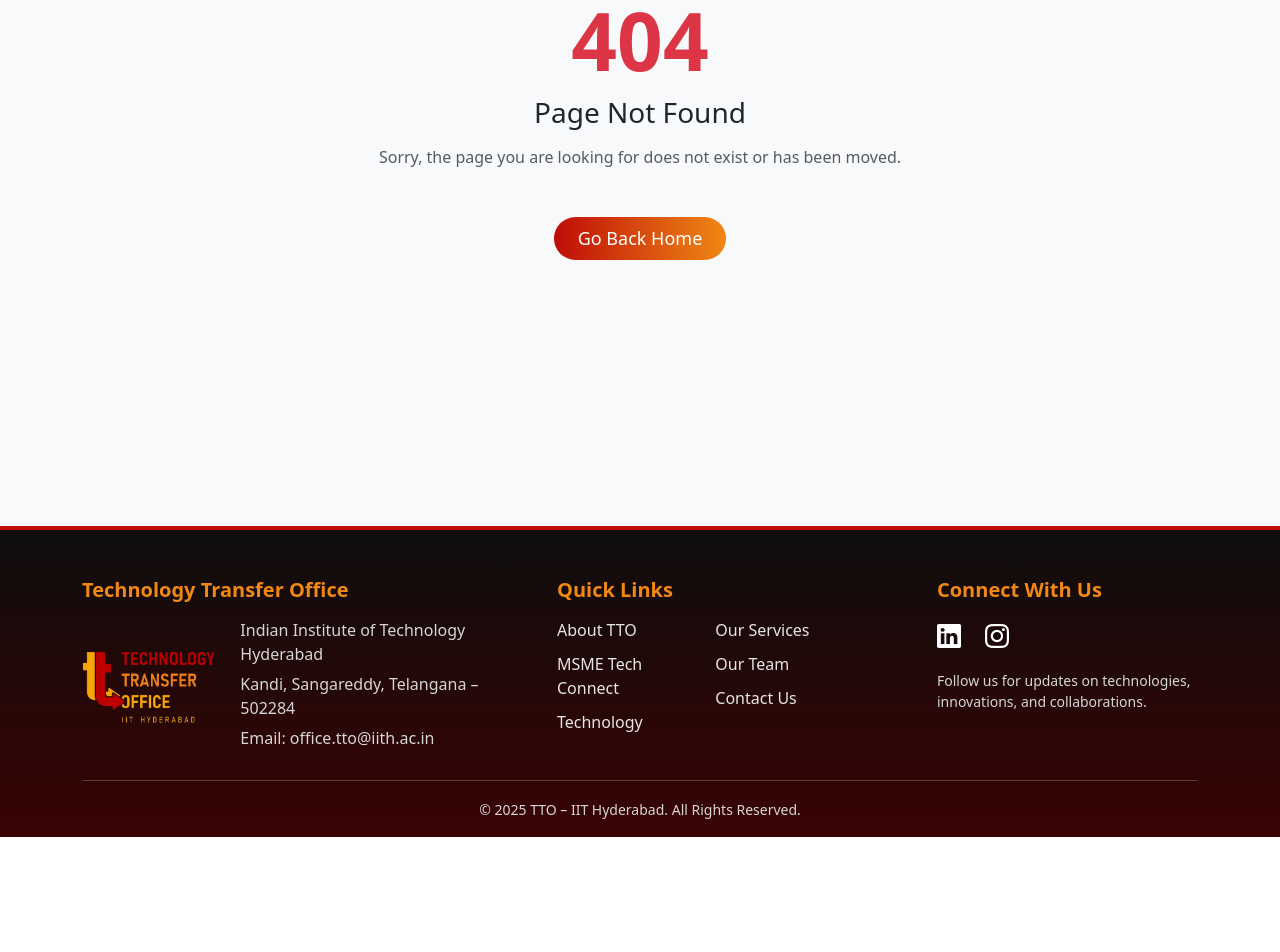
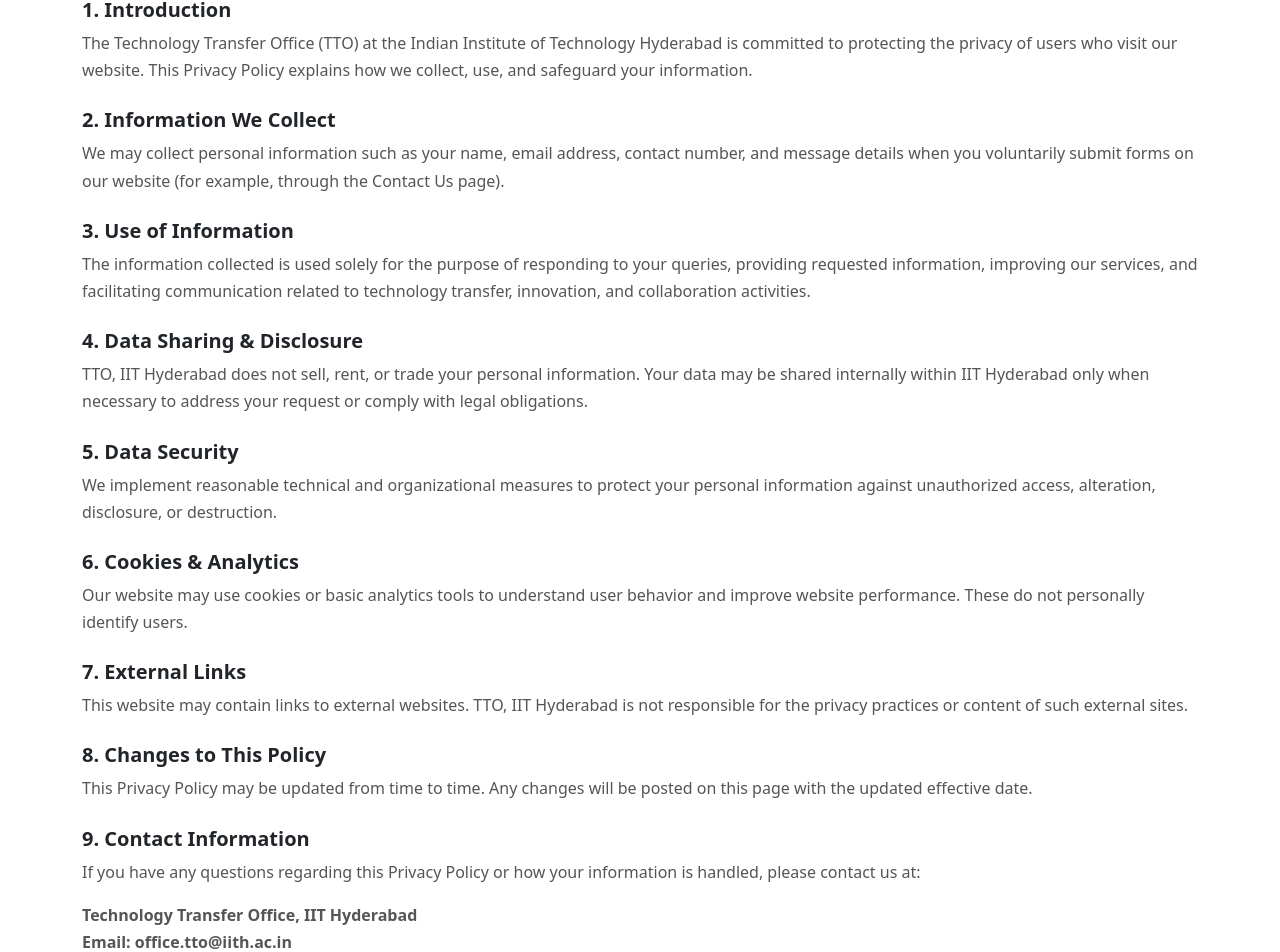
Before and after one commit to sachinsingh24/ttosite, a React (Vite) app: page /privacy-policy in a window 1280 px wide. Shown: the part 274-1226 px from the top of the page. Before the commit the page ends 1111 px from the top, so only its background shows below. Built offline with nearby package versions, Linux system fonts and the light colour scheme.

Commit message:
created privacy policy page

```diff
--- a/src/App.jsx
+++ b/src/App.jsx
@@ -12,6 +12,7 @@
 import ScrollToTop from "./components/ScrollToTop";
 import MSME from "./pages/msme";
 import Technology from "./pages/Technology";
+import PrivacyPolicy from "./pages/PrivacyPolicy";
 
 export default function App() {
   return (
@@ -28,6 +29,7 @@
           <Route path="/msme" element={<MSME />} />
           <Route path="/contact" element={<Contact />} />
           <Route path="/error" element={<ErrorPage />} />
+          <Route path="/privacy-policy" element={<PrivacyPolicy />} />
           <Route path="*" element={<NotFound />} />
         </Routes>
       </main>
--- a/src/components/Footer.jsx
+++ b/src/components/Footer.jsx
@@ -72,6 +72,9 @@
                   <li>
                     <a href="/technology">Technology</a>
                   </li>
+                  <li>
+                    <a href="/services">Our Services</a>
+                  </li>
                 </ul>
               </div>
 
@@ -79,13 +82,13 @@
               <div className="col-6">
                 <ul className="list-unstyled footer-links">
                   <li>
-                    <a href="/services">Our Services</a>
-                  </li>
-                  <li>
                     <a href="/team">Our Team</a>
                   </li>
                   <li>
                     <a href="/contact">Contact Us</a>
+                  </li>
+                  <li>
+                    <a href="/privacy-policy">Privacy Policy</a>
                   </li>
                 </ul>
               </div>
--- /dev/null
+++ b/src/pages/PrivacyPolicy.jsx
@@ -0,0 +1,95 @@
+import React from "react";
+
+export default function PrivacyPolicy() {
+  return (
+    <section className="container py-5" style={{ marginTop: "80px" }}>
+      <h1 className="fw-bold mb-4 display-6 text-center">
+        Privacy <span style={{ color: "#be0d07" }}>Policy</span>
+      </h1>
+
+      <p className="text-muted text-center mb-5">
+        Technology Transfer Office (TTO), IIT Hyderabad
+      </p>
+
+      <div className="privacy-content">
+        <h5 className="fw-bold mt-4">1. Introduction</h5>
+        <p>
+          The Technology Transfer Office (TTO) at the Indian Institute of
+          Technology Hyderabad is committed to protecting the privacy of users
+          who visit our website. This Privacy Policy explains how we collect,
+          use, and safeguard your information.
+        </p>
+
+        <h5 className="fw-bold mt-4">2. Information We Collect</h5>
+        <p>
+          We may collect personal information such as your name, email address,
+          contact number, and message details when you voluntarily submit forms
+          on our website (for example, through the Contact Us page).
+        </p>
+
+        <h5 className="fw-bold mt-4">3. Use of Information</h5>
+        <p>
+          The information collected is used solely for the purpose of responding
+          to your queries, providing requested information, improving our
+          services, and facilitating communication related to technology
+          transfer, innovation, and collaboration activities.
+        </p>
+
+        <h5 className="fw-bold mt-4">4. Data Sharing & Disclosure</h5>
+        <p>
+          TTO, IIT Hyderabad does not sell, rent, or trade your personal
+          information. Your data may be shared internally within IIT Hyderabad
+          only when necessary to address your request or comply with legal
+          obligations.
+        </p>
+
+        <h5 className="fw-bold mt-4">5. Data Security</h5>
+        <p>
+          We implement reasonable technical and organizational measures to
+          protect your personal information against unauthorized access,
+          alteration, disclosure, or destruction.
+        </p>
+
+        <h5 className="fw-bold mt-4">6. Cookies & Analytics</h5>
+        <p>
+          Our website may use cookies or basic analytics tools to understand user
+          behavior and improve website performance. These do not personally
+          identify users.
+        </p>
+
+        <h5 className="fw-bold mt-4">7. External Links</h5>
+        <p>
+          This website may contain links to external websites. TTO, IIT
+          Hyderabad is not responsible for the privacy practices or content of
+          such external sites.
+        </p>
+
+        <h5 className="fw-bold mt-4">8. Changes to This Policy</h5>
+        <p>
+          This Privacy Policy may be updated from time to time. Any changes will
+          be posted on this page with the updated effective date.
+        </p>
+
+        <h5 className="fw-bold mt-4">9. Contact Information</h5>
+        <p>
+          If you have any questions regarding this Privacy Policy or how your
+          information is handled, please contact us at:
+        </p>
+
+        <p className="fw-semibold">
+          Technology Transfer Office, IIT Hyderabad<br />
+          Email: office.tto@iith.ac.in
+        </p>
+      </div>
+
+      {/* Page Styles */}
+      <style>{`
+        .privacy-content p {
+          color: #555;
+          line-height: 1.7;
+          font-size: 16px;
+        }
+      `}</style>
+    </section>
+  );
+}
```
